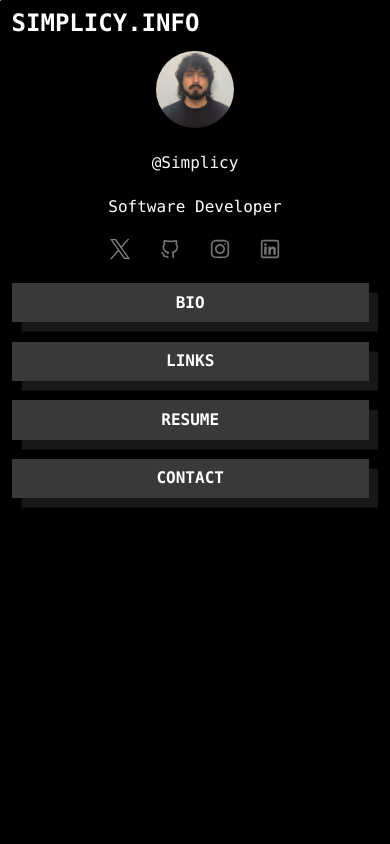
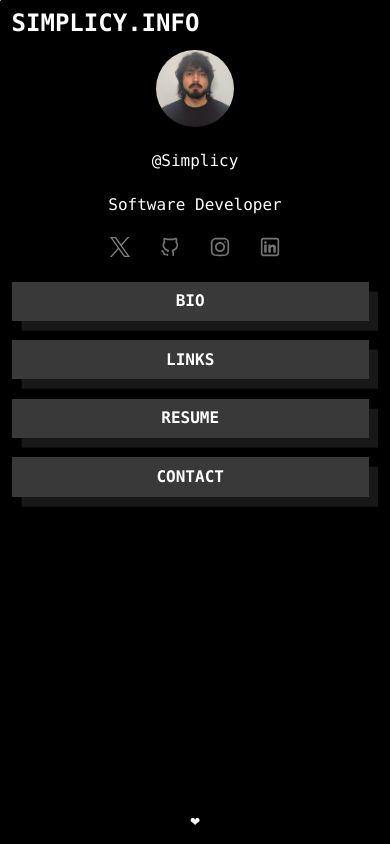
Before and after one commit to simplicy/simplicy.info, a React (Vite) app: page / in a window 390 px wide. Built offline with nearby package versions, Linux system fonts and the light colour scheme; no server answers; grey boxes are pictures that could not be loaded; a web font is replaced by a local one.

Commit message:
added footer

```diff
--- a/src/common/wireframe.tsx
+++ b/src/common/wireframe.tsx
@@ -9,6 +9,7 @@ import { useAuth0 } from "@auth0/auth0-react";
 import { useEffect } from "react";
 import { useContext } from "../components/page/Context";
 import Intro from "../components/intro/Intro";
+import Footer from "../components/page/Footer";
 // import background from "./shaders/background.glsl?raw";
 // import test from "./shaders/test.glsl?raw";
 // import fragment from "./shaders/fragment.glsl?raw";
@@ -53,6 +54,7 @@ function Wireframe() {
           <Intro />
           <Navbar />
           <Outlet />
+          <Footer />
         </Row>
       }
     </DefaultLayout>
--- /dev/null
+++ b/src/components/page/Footer.tsx
@@ -0,0 +1,44 @@
+import styles from '../style/Footer.module.scss';
+import { motion } from 'framer-motion';
+import { useContext } from './Context';
+export default function Footer() {
+  const { delay } = useContext() as {
+    delay: number,
+  }
+
+  let foot = () => {
+    return (
+      <div className={styles.root}>
+        <a href="https://sympil.com">
+          ❤
+        </a>
+      </div >
+    );
+  }
+
+  if (window.location.pathname === "/" && delay != 0) {
+    return (
+      <motion.div
+        layout
+        style={{
+          width: "100%",
+        }}
+        initial={{ opacity: 0, display: "none" }}
+        animate={{ opacity: 1, display: "flex" }}
+        transition={{
+          delay: delay,
+          duration: 0.5,
+          ease: "easeInOut",
+        }}>
+        {foot()}
+      </motion.div>
+    );
+  }
+  else {
+    return (
+      <>
+        {foot()}
+      </>
+    );
+  }
+}
--- /dev/null
+++ b/src/components/style/Footer.module.scss
@@ -0,0 +1,26 @@
+.root{
+  display: flex;
+  flex-direction: row;
+  padding: 1ch;
+  gap: 3ch;
+  width: 100%;
+  height: 5ch;
+  margin: 0 auto;
+  justify-content: space-between;
+
+  align-items: flex-start;
+  transition: all 0.3s ease-in-out;
+  transform: scale(1);
+  a {
+    text-decoration: none;
+    background-color: unset !important;
+    &:hover {
+      transition: all 0.3s ease-in-out;
+      transform: scale(1.5);
+    }
+  }
+  @media (max-width: 768px) {
+    justify-content: center;
+    align-items: center !important;
+  }
+}
```
